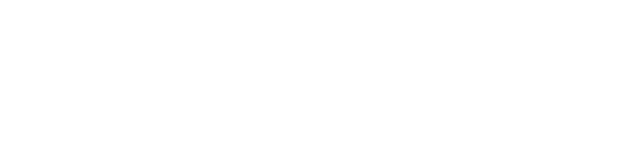
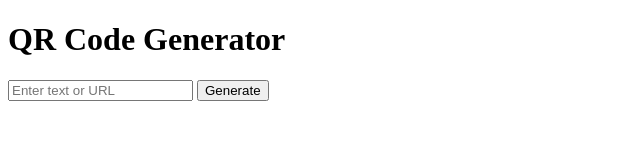
Before and after one commit to DaianaEgerMichels/qr-code-generator, a plain HTML site: page index.html in a window 1280 px wide. Shown: the whole page, without its empty margins (0-640 px from the left). Drawn offline with Linux system fonts and the light colour scheme.

Commit message:
feat: created project structure

```diff
--- a/index.html
+++ b/index.html
@@ -3,9 +3,16 @@
 <head>
     <meta charset="UTF-8">
     <meta name="viewport" content="width=device-width, initial-scale=1.0">
+    <link rel="stylesheet" href="style.css">
     <title>QR Code Generator</title>
 </head>
 <body>
+    <div class="container">
+        <h1>QR Code Generator</h1>
+        <input type="text" placeholder="Enter text or URL">
+        <button click="generate()">Generate</button>
+    </div>
 
+    <script src="script.js"></script>
 </body>
 </html>
```
Also changed, not shown: qr-code.html (added), script.js (added), style.css (added), 1 other file.
